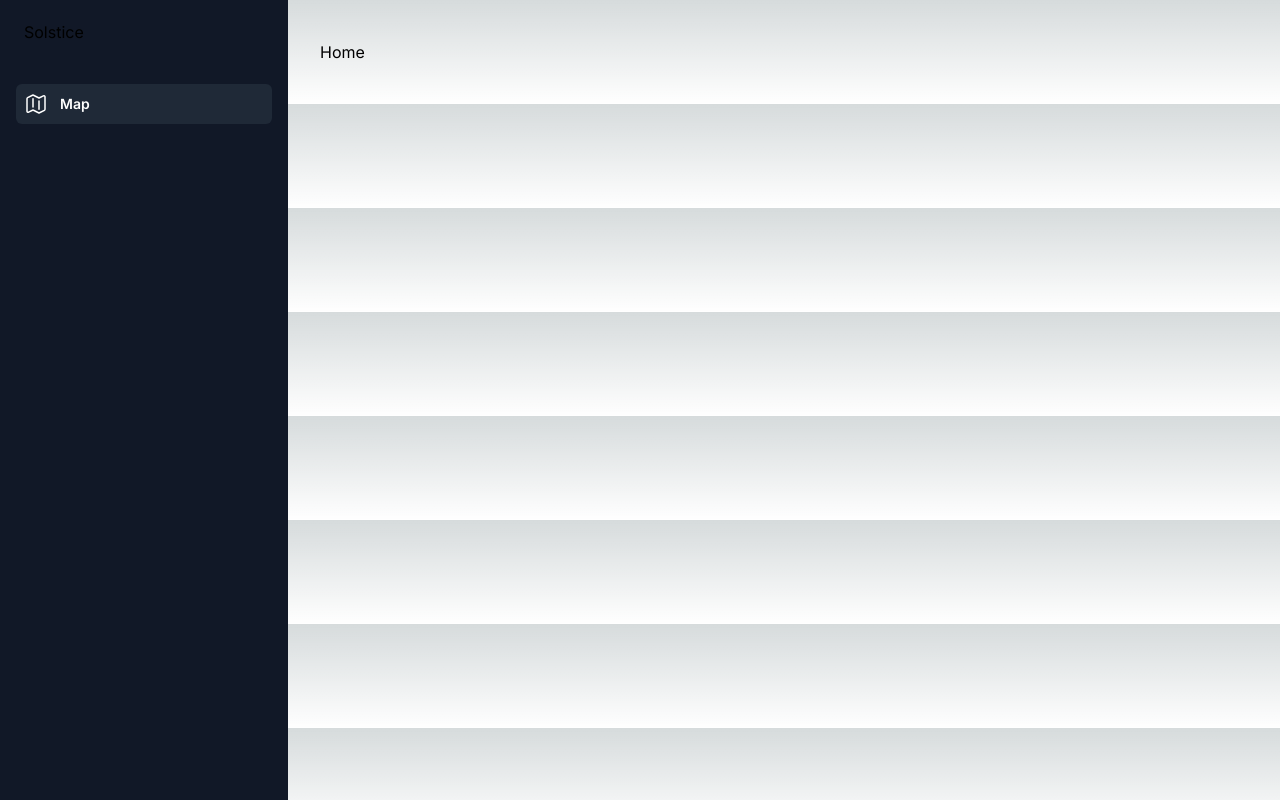
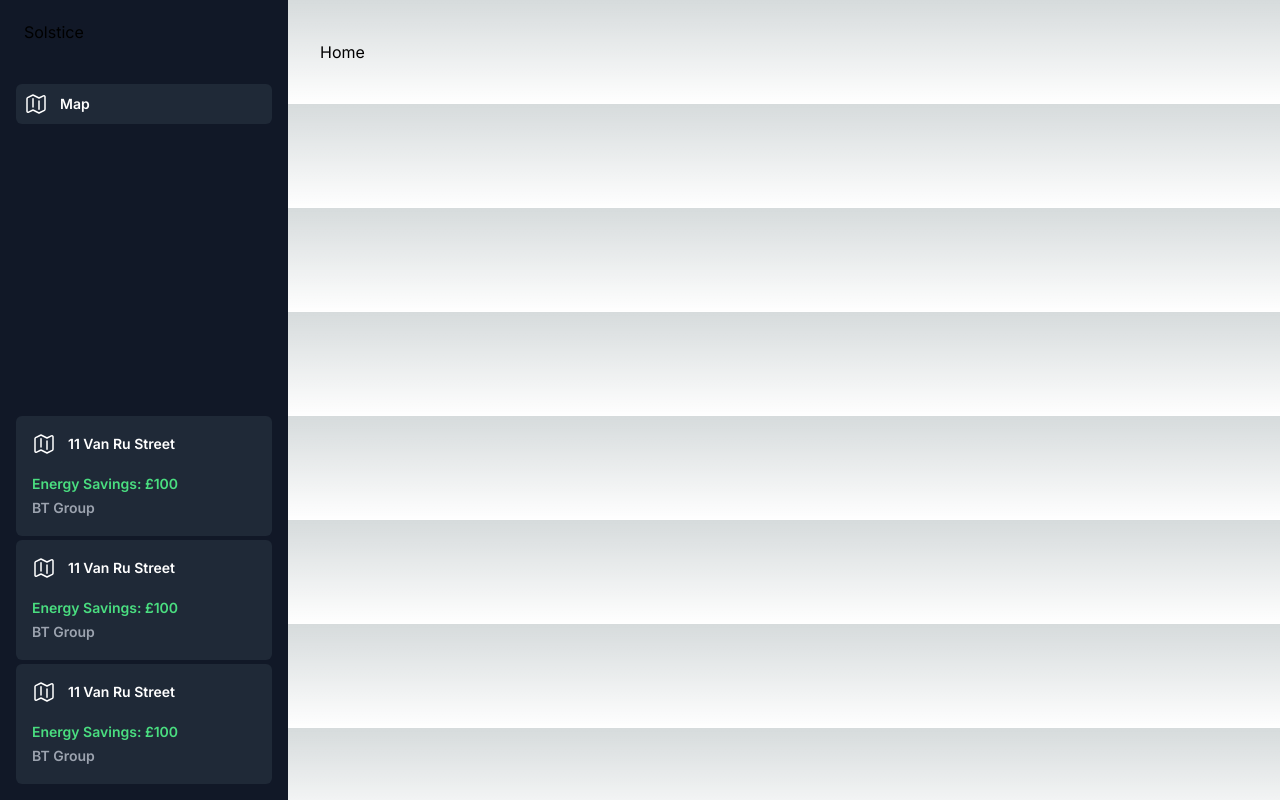
Before and after one commit to kraken-hack-24/solstice, a Next.js app: page / in a window 1280 px wide. Built offline with nearby package versions, Linux system fonts and the light colour scheme.

Commit message:
Add property side card

```diff
--- /dev/null
+++ b/app/components/PropertySideCard.tsx
@@ -0,0 +1,23 @@
+import { MapIcon } from "@heroicons/react/24/outline";
+
+const PropertySideCard = () => {
+    return (
+        <li>
+              <a
+                href={''}
+                className="bg-gray-800 text-white group flex flex-col gap-y-2 rounded-md p-4 text-sm font-semibold leading-6 hover:bg-gray-700 transition"
+              >
+                <div className="flex gap-x-3 items-center">
+                  <MapIcon className="h-6 w-6 shrink-0" aria-hidden="true" />
+                  <span>11 Van Ru Street</span>
+                </div>
+                <div className="flex justify-between flex-1 flex-col mt-2">
+                  <span className="text-green-400">Energy Savings: £100</span>
+                  <span className="text-gray-400">BT Group</span>
+                </div>
+              </a>
+            </li>
+    );
+}
+
+export default PropertySideCard;
--- a/app/layout.tsx
+++ b/app/layout.tsx
@@ -4,6 +4,7 @@ import "./globals.css";
 import {
   MapIcon
 } from '@heroicons/react/24/outline'
+import PropertySideCard from "./components/PropertySideCard";
 
 const inter = Inter({ subsets: ["latin"] });
 
@@ -52,6 +53,18 @@ export default function RootLayout({
                     </li>
 
                   </ul>
+
+
+                  <ul role="list" className="flex flex-1 flex-col gap-y-7">
+                    <li>
+                      <ul role="list" className="-mx-2 space-y-1">
+
+                        <PropertySideCard />
+                        <PropertySideCard />
+                        <PropertySideCard />
+                      </ul>
+                    </li>
+                  </ul>
                 </nav>
               </div>
             </div>
```
Lines whose indentation alone changed are shown as unchanged.
